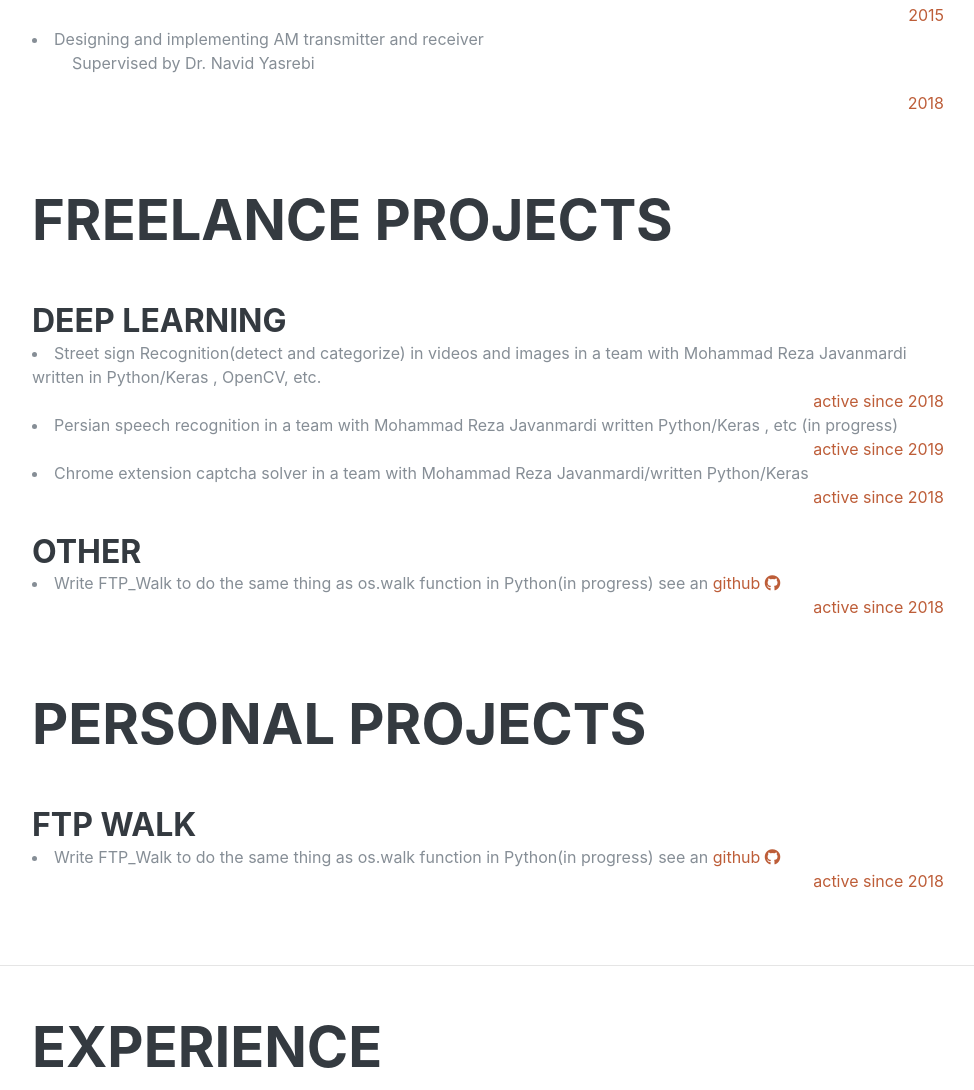
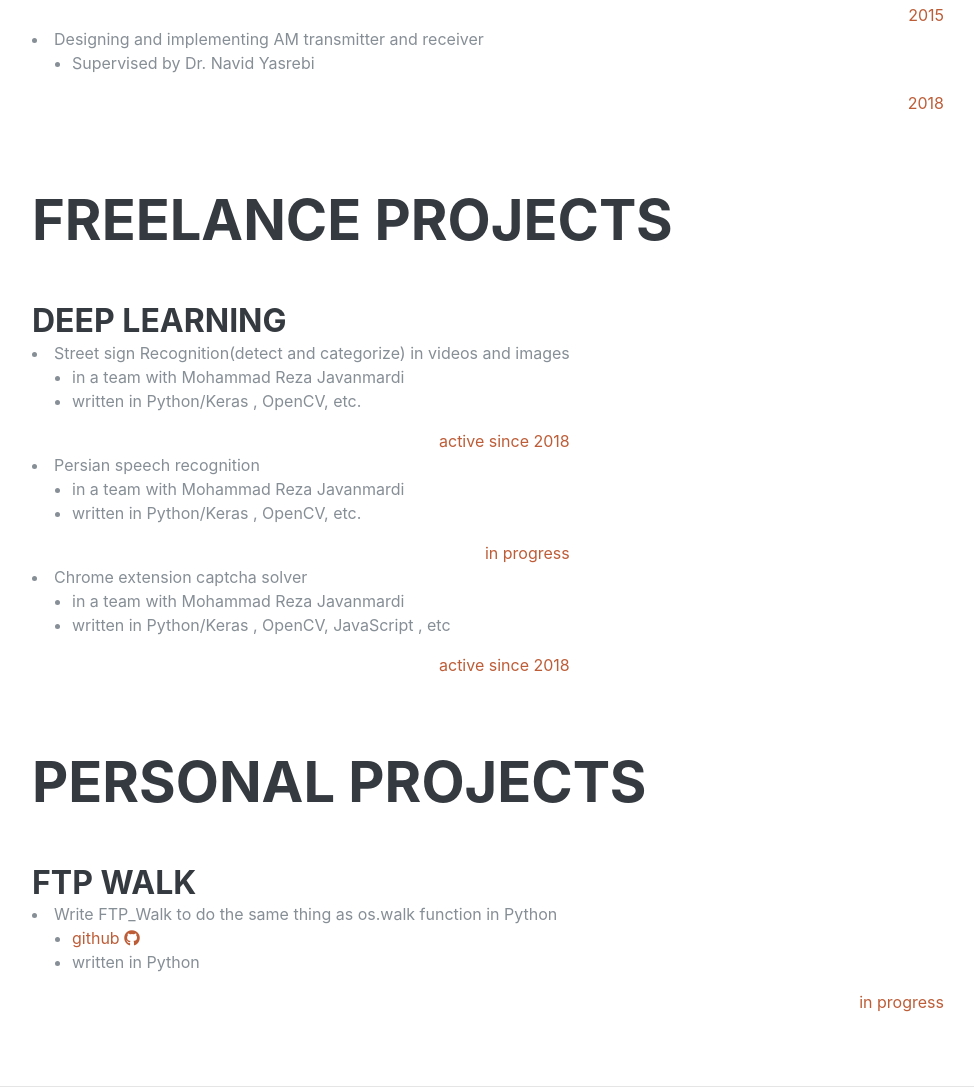
Before and after one commit to hosseinhayati128/hosseinhayati128.github.io, a website: page index.html in a window 1280 px wide. Shown: the part 4808-5898 px from the top of the page, without its empty margins (288-1262 px from the left). Drawn offline with Linux system fonts and the light colour scheme; a web font is replaced by a local one.

Commit message:
Update index.html
update list
update structure

```diff
--- a/index.html
+++ b/index.html
@@ -224,26 +224,26 @@
             <li>Real time Image processing (detect and eliminate face and show background) ,
                 It can be implemented on raspberry pi or nano pi/written with OpenCV in Python .
                 see in  <a href="https://github.com/hosseinhayati128/realtime_delete_face">github <i class="fab fa-github"></i></a></li>
-            <ul>Supervised by Dr.Mehran Yazdi</ul>
+            <ul><li>Supervised by Dr.Mehran Yazdi</li></ul>
             <div class="resume-date text-md-right">
               <span class="text-primary">2018</span>
             </div>
             <li>Face Recognition System using SVD written in Matlab</li>
-            <ul>Supervised by Dr. Hamed Masnadi-Shirazi</ul>
+            <ul><li>Supervised by Dr. Hamed Masnadi-Shirazi</li></ul>
 
             <div class="resume-date text-md-right">
               <span class="text-primary">2016</span>
             </div>
 
             <li>Digit Recognition written in Matlab</li>
-            <ul>Supervised by Dr. Mehran Yazdi</ul>
+            <ul><li>Supervised by Dr. Mehran Yazdi</li></ul>
 
             <div class="resume-date text-md-right">
               <span class="text-primary">2018</span>
             </div>
 
             <li>Movement detection and object tracking implemented in labview</li>
-             <ul>Supervised by Dr.Asmani</ul>
+             <ul><li>Supervised by Dr.Asmani</li></ul>
 
             <div class="resume-date text-md-right">
               <span class="text-primary">2017/span>
@@ -254,14 +254,14 @@
             <h3 class="mb-0">signal Processing</h3>
             <li>Least Squares Audio and Speech Compression Linear Predictive Coding (LPC)
               written in Matlab ( not a successful project but I learned lots of things )</li>
-             <ul>Supervised by Dr. Hamed Masnadi-Shirazi</ul>
+             <ul><li>Supervised by Dr. Hamed Masnadi-Shirazi</li></ul>
 
             <div class="resume-date text-md-right">
               <span class="text-primary">active since 2016</span>
             </div>
 
             <li>Speech Recognition, speech to text, control pc with speech Implemented  in labview</li>
-            <ul>Supervised by Dr.Asmani</ul>
+            <ul><li>Supervised by Dr.Asmani</li></ul>
 
             <div class="resume-date text-md-right">
               <span class="text-primary">2017</span>
@@ -272,7 +272,7 @@
 
             <h3 class="mb-0">Microcontrollers</h3>
             <li>Auto temperature measurement and turn on the fan to control the temperature  using AVR and Proteus</li>
-            <ul>Supervised by Dr. Navid Yasrebi</ul>
+            <ul><li>Supervised by Dr. Navid Yasrebi</li></ul>
 
             <div class="resume-date text-md-right">
               <span class="text-primary">2016</span>
@@ -284,14 +284,14 @@
             <h3 class="mb-0">Other Educational projects</h3>
             <li>Circuit analysis code that can solve almost all of the circuits
               in Basic Circuits Theory  by Charles A. Desoer and Ernest S. Kuh , with GUI written in Matlab </li>
-            <ul>Supervised by Dr. Mohammad-ali Masnadi-Shirazi</ul>
+            <ul><li>Supervised by Dr. Mohammad-ali Masnadi-Shirazi</li></ul>
 
             <div class="resume-date text-md-right">
               <span class="text-primary">2015</span>
             </div>
 
             <li>Designing and implementing AM transmitter and receiver</li>
-            <ul>Supervised by Dr. Navid Yasrebi</ul>
+            <ul><li>Supervised by Dr. Navid Yasrebi</li></ul>
 
             <div class="resume-date text-md-right">
               <span class="text-primary">2018</span>
@@ -308,31 +308,34 @@
         <div class="resume-item d-flex flex-column flex-md-row justify-cotent-between mb-5">
           <div class="resume-content">
             <h3 class="mb-0">Deep learning</h3>
-            <li>Street sign Recognition(detect and categorize) in videos and images in a team
-              with Mohammad Reza Javanmardi written in Python/Keras , OpenCV, etc.</li>
+            <li>Street sign Recognition(detect and categorize) in videos and images</li>
+            <ul>
+              <li>in a team with Mohammad Reza Javanmardi</li>
+              <li>written in Python/Keras , OpenCV, etc.</li>
+            </ul>
+
             <div class="resume-date text-md-right">
               <span class="text-primary">active since 2018</span>
             </div>
 
-            <li>Persian speech recognition in a team with Mohammad Reza Javanmardi
-              written Python/Keras , etc (in progress)</li>
+            <li>Persian speech recognition</li>
+            <ul>
+              <li>in a team with Mohammad Reza Javanmardi</li>
+              <li>written in Python/Keras , OpenCV, etc.</li>
+            </ul>
             <div class="resume-date text-md-right">
-              <span class="text-primary">active since 2019</span>
+              <span class="text-primary">in progress</span>
             </div>
 
-            <li>Chrome extension captcha solver in a team with Mohammad Reza Javanmardi/written Python/Keras</li>
+            <li>Chrome extension captcha solver</li>
+            <ul>
+              <li>in a team with Mohammad Reza Javanmardi</li>
+              <li>written in Python/Keras , OpenCV, JavaScript , etc</li>
+            </ul>
             <div class="resume-date text-md-right">
               <span class="text-primary">active since 2018</span>
             </div>
 
-            <br>
-
-            <h3 class="mb-0">other</h3>
-            <li>Write FTP_Walk to do the same thing as os.walk function in Python(in progress) see an
-              <a href="https://github.com/hosseinhayati128/FTP_Walker">github <i class="fab fa-github"></i></a></li>
-            <div class="resume-date text-md-right">
-              <span class="text-primary">active since 2018</span>
-            </div>
 
             <br>
 
@@ -345,10 +348,13 @@
 
 
             <h3 class="mb-0">FTP walk</h3>
-            <li>Write FTP_Walk to do the same thing as os.walk function in Python(in progress) see an
-              <a href="https://github.com/hosseinhayati128/FTP_Walker">github <i class="fab fa-github"></i></a></li>
+            <li>Write FTP_Walk to do the same thing as os.walk function in Python</li>
+            <ul>
+              <li><a href="https://github.com/hosseinhayati128/FTP_Walker">github <i class="fab fa-github"></i></a></li>
+              <li>written in Python</li>
+            </ul>
             <div class="resume-date text-md-right">
-              <span class="text-primary">active since 2018</span>
+              <span class="text-primary">in progress</span>
             </div>
 
             <br>
```
